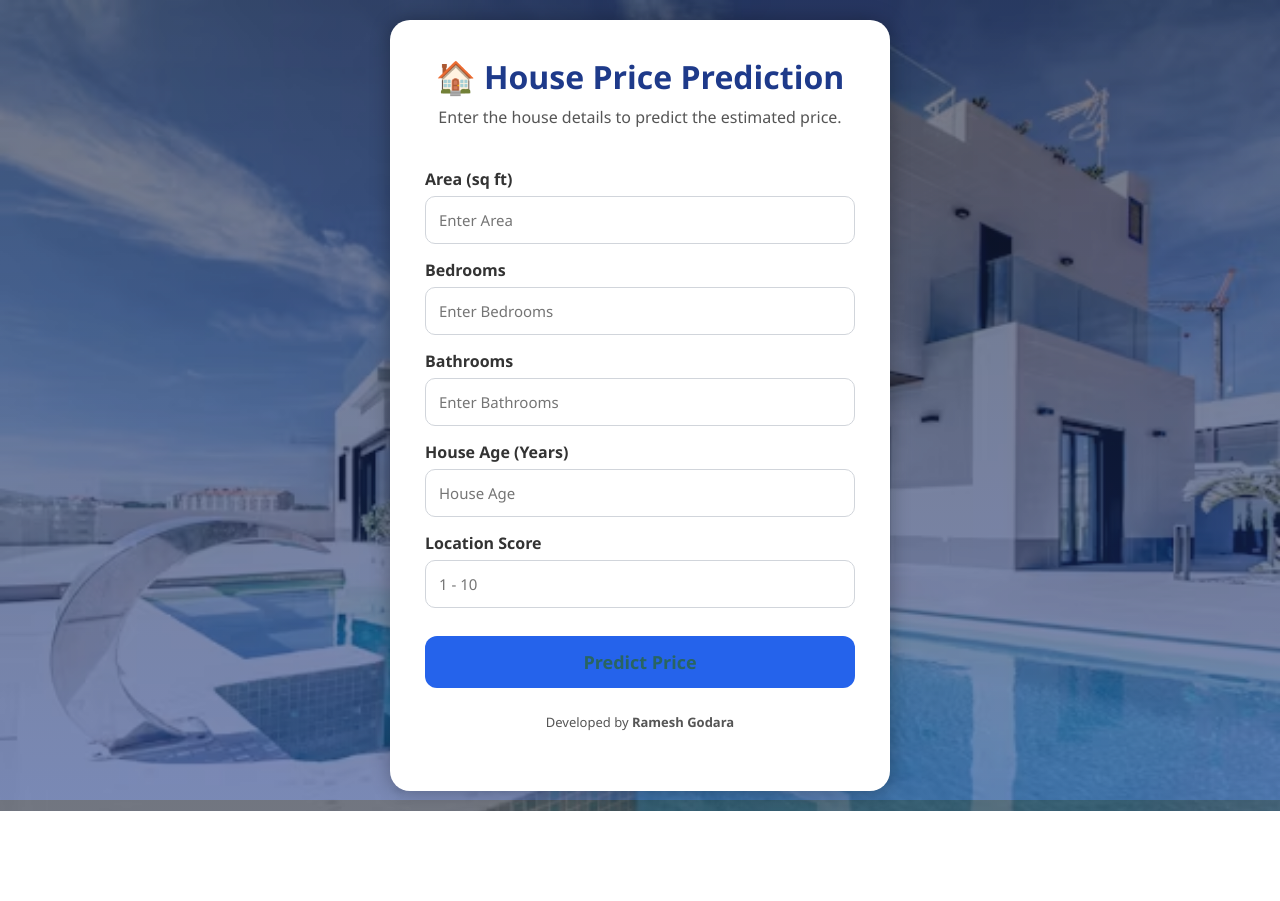
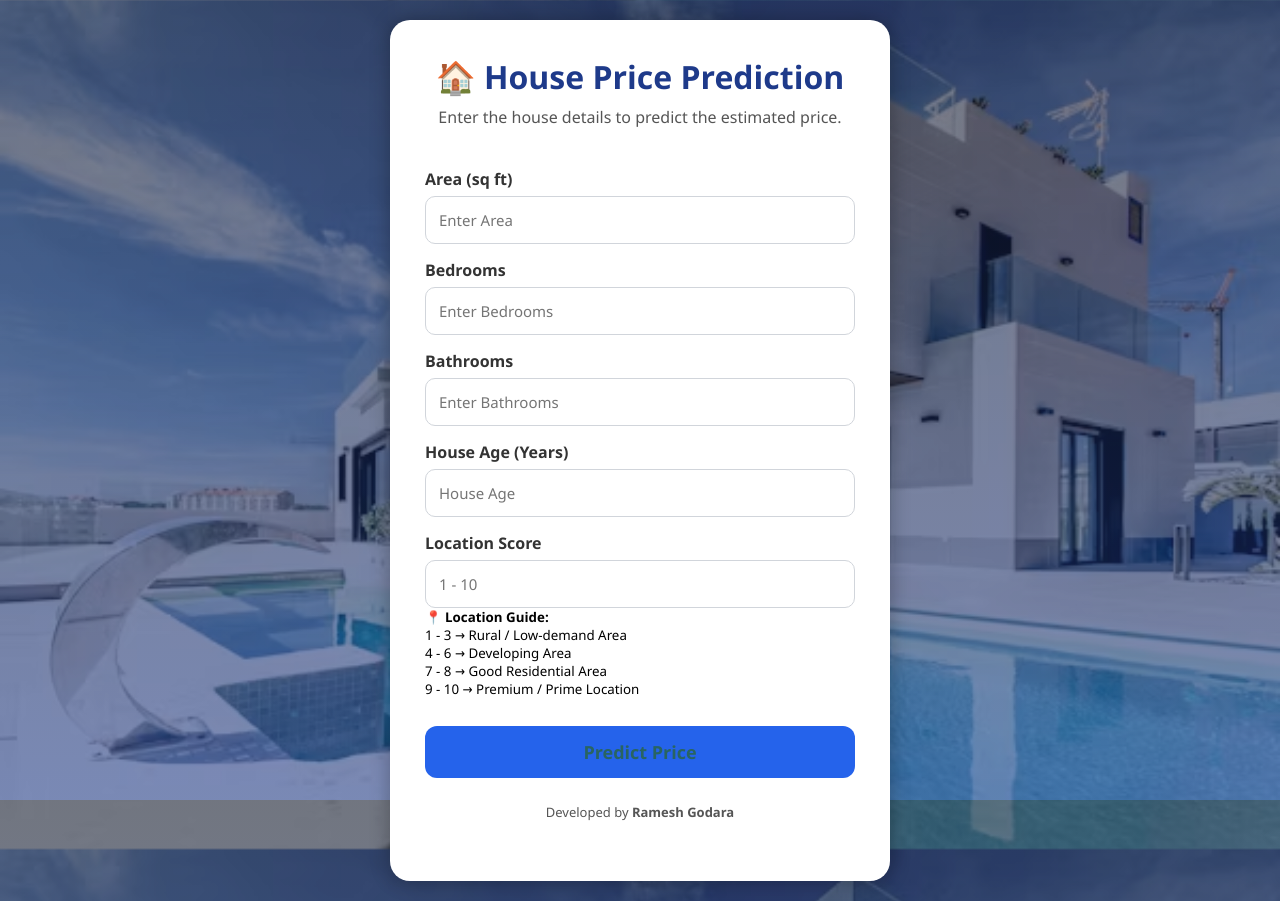
Before and after one commit to rameshgodara3841-web/House-Price-Prediction-Flask, a Flask app: page / in a window 1280 px wide. Before the commit the page ends 811 px from the top, so only its background shows below. Run offline with Flask 3, Linux system fonts and the light colour scheme; parts of the project's set-up code (start-up, migrations or seed data) failed here and were passed over.

Commit message:
Add location guide hint to index.html
Added a location guide hint to the input form.

```diff
--- a/templates/index.html
+++ b/templates/index.html
@@ -57,6 +57,13 @@
                    min="1"
                    max="10"
                    required>
+         <small class="hint">
+      📍 <b>Location Guide:</b><br>
+      1 - 3 → Rural / Low-demand Area<br>
+      4 - 6 → Developing Area<br>
+      7 - 8 → Good Residential Area<br>
+     9 - 10 → Premium / Prime Location
+     </small>
 
             <button type="submit">
                 Predict Price
```
